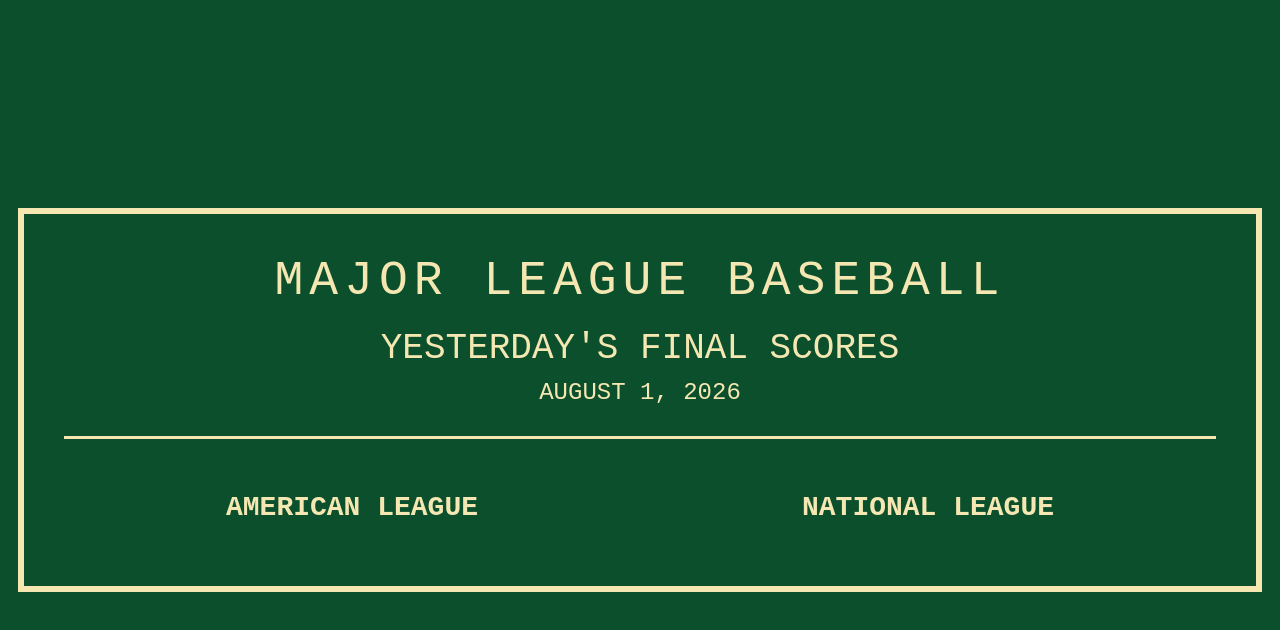
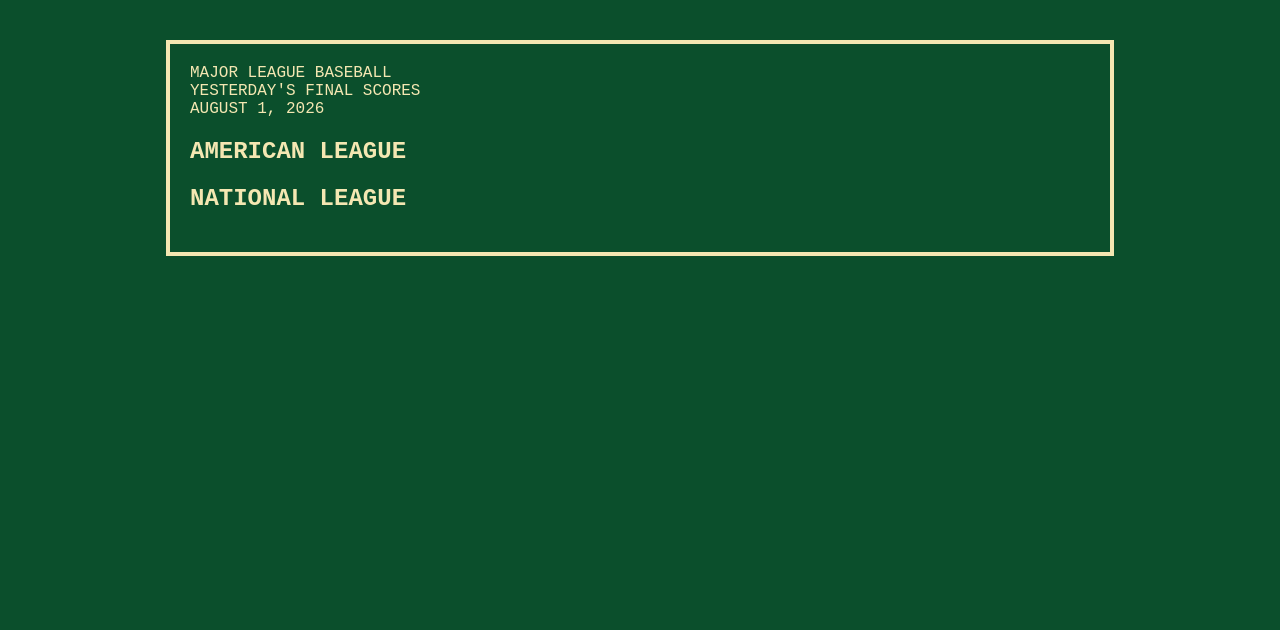
Before and after one commit to bdellecese/fenway-scoreboard, a plain HTML site: page index.html in a window 1280 px wide. Drawn offline with Linux system fonts and the light colour scheme.

Commit message:
Refactor CSS for improved readability and structure
Condensed CSS styles for body, scoreboard, and game elements.

```diff
--- a/css/fenway.css
+++ b/css/fenway.css
@@ -1,75 +1,3 @@
-body {
-    margin: 0;
-    height: 100vh;
-    background: #0b4f2c;
-    color: #f4e7b2;
-    font-family: "Courier New", monospace;
-
-    display: flex;
-    justify-content: center;
-    align-items: center;
-}
-
-
-.scoreboard {
-    width: 90%;
-    max-width: 1600px;
-    border: 6px solid #f4e7b2;
-    padding: 40px;
-}
-
-
-.header {
-    text-align: center;
-    font-size: 48px;
-    letter-spacing: 6px;
-}
-
-
-.subheader {
-    text-align: center;
-    font-size: 36px;
-    margin-top: 20px;
-}
-
-
-.date {
-    text-align: center;
-    font-size: 24px;
-    margin-top: 10px;
-}
-
-
-.divider {
-    border-top: 3px solid #f4e7b2;
-    margin: 30px 0;
-}
-
-
-.columns {
-    display: flex;
-    justify-content: space-around;
-}
-
-
-.league {
-    width: 45%;
-}
-
-
-h2 {
-    text-align: center;
-    font-size: 28px;
-}
-
-
-.game {
-    font-size: 30px;
-    margin: 25px 0;
-    text-align: center;
-}
-
-
-.redsox {
-    font-weight: bold;
-}
+body{margin:0;background:#0b4f2c;color:#f4e7b2;font-family:Courier New,monospace}
+.scoreboard{max-width:900px;margin:40px auto;padding:20px;border:4px solid #f4e7b2}
+.game{padding:6px 0;font-size:24px}
```
